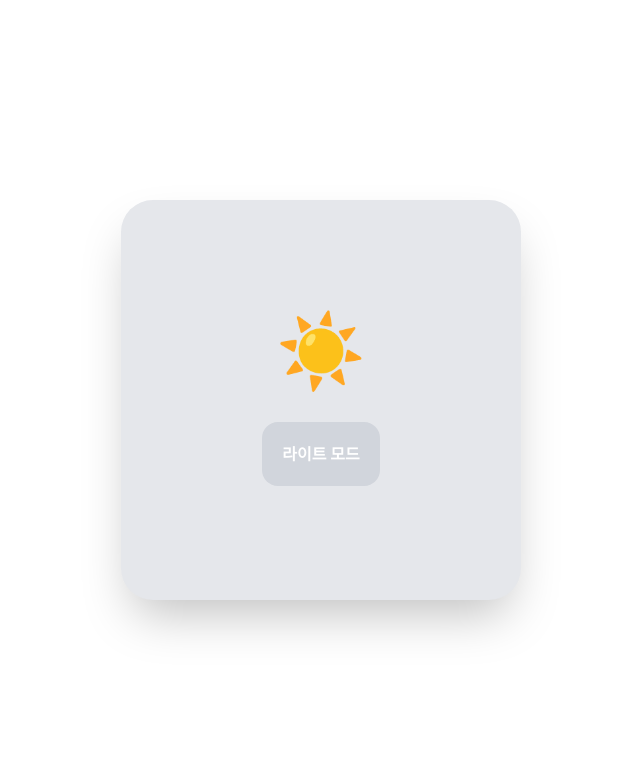
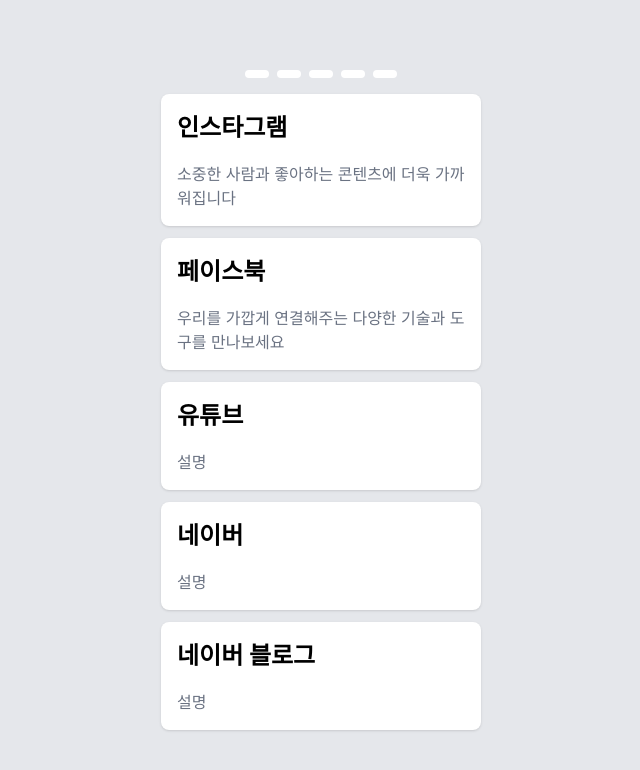
Before and after one commit to yuna950/base_react_26_06_29, a React (Vite) app: page / in a window 1280 px wide. Shown: the top 770 px of the page, without its empty margins (319-959 px from the left). Built offline with nearby package versions, Linux system fonts and the light colour scheme.

Commit message:
07_07_필터

```diff
--- a/src/main.jsx
+++ b/src/main.jsx
@@ -1,19 +1,27 @@
 import { StrictMode } from "react";
 import { createRoot } from "react-dom/client";
-// import Day01 from "./pages/day01/Day01";
-// import Day02 from "./pages/day02/Day02";
-// import Day03 from "./pages/day03/Day03";
+import Day01 from "./pages/day01/Day01";
+import Day02 from "./pages/day02/Day02";
+import Day03 from "./pages/day03/Day03";
 import Day04 from "./pages/dsy04/Day04";
 import "./style/index.css";
+import Day05 from "./pages/day05/Day05";
 
 createRoot(document.getElementById("root")).render(
   <StrictMode>
     {/* jsx 문법 */}
     {/* <day01 /> */}
-    {/* component & props
-    <Day02 /> */}
+
+    {/* component & props */}
+    {/* <Day02 /> */}
+
+    {/* tailwind css */}
     {/* <Day03 /> */}
-    <Day04 />
+
+    {/* hook&state */}
+    {/* <Day04 /> */}
+
+    <Day05 />
   </StrictMode>,
 );
 
--- /dev/null
+++ b/src/pages/day05/Day05.jsx
@@ -0,0 +1,15 @@
+// import Ex01 from "./components/Ex01";
+import Ex02 from "./components/Ex02";
+// import MapEx from "./components/MapEx";
+// import MapEx02 from "./components/MapEx02";
+
+export default function Day05() {
+  return (
+    <div>
+      {/* <MapEx /> */}
+      {/* <MapEx02 /> */}
+      {/* <Ex01 /> */}
+      <Ex02 />
+    </div>
+  );
+}
--- /dev/null
+++ b/src/pages/day05/components/Ex01.jsx
@@ -0,0 +1,30 @@
+// *문제
+// => 배열 데이터의 값을 사용하여 링크를 클릭하면 해당 페이지로 이동되게 만들기
+// => 배열 제작 : 고유값, 타이틀, 설명, 링크
+// => 배열 요소는 5개 이상
+// ex) sns 사이트 모음 1. 네이버 2. 인스타 3. 유튜브 4. 틱톡 5. 페이스북 (클릭하면 해당 링크로 보내지게)
+
+import datas from "../data/data";
+
+export default function Ex01() {
+  return (
+    <div className="h-screen flex items-center justify-center bg-gray-200">
+      <ul className="space-y-[15px] p-10">
+        {datas.map((data) => (
+          <li
+            key={data.id}
+            className="w-[300px]  bg-gray-100 hover:bg-gray-300 transition p-4 rounded-lg border border-gray-300 text-gray active:scale-95 text-center  "
+          >
+            <a
+              href={data.url}
+              className="space-y-5 flex flex-col justify-center items-center"
+            >
+              <h2 className="font-bold text-2xl">{data.name}</h2>
+              <p>{data.disc}</p>
+            </a>
+          </li>
+        ))}
+      </ul>
+    </div>
+  );
+}
--- /dev/null
+++ b/src/pages/day05/components/Ex02.jsx
@@ -0,0 +1,100 @@
+import { useState } from "react";
+import { dataEx } from "../data/data";
+
+export default function Ex02() {
+  // 전체 클릭 -> 데이터 배열 전체 반환
+  // 특정 탭 메뉴 클릭 -> 해당 탭 메뉴의 이름에 맞는 데이터를 필터링 하여 반환
+  const [filter, setFilter] = useState("all");
+
+  const filterList =
+    filter === "all"
+      ? dataEx
+      : dataEx.filter((item) => item.category === filter);
+
+  return (
+    <div className="h-screen flex flex-col items-center justify-center bg-gray-200 space-y-4">
+      {/* 버튼 */}
+      <div className="flex gap-2">
+        {dataEx.map((tabMenu) => (
+          <button
+            onClick={() => setFilter(tabMenu.filterName)}
+            className={`
+            px-3
+            py-1
+            rounded
+            ${filter === tabMenu.filterName ? "bg-red-500 text-white" : "bg-white text-black"}
+            cursor-pointer
+            `}
+          >
+            {tabMenu.title}
+          </button>
+        ))}
+        {/* <button
+          onClick={() => setFilter("all")}
+          className={`
+            px-3
+            py-1
+            rounded
+            ${filter === "all" ? "bg-red-500 text-white" : "bg-white text-black"}
+            cursor-pointer
+            `}
+        >
+          전체
+        </button>
+
+        <button
+          onClick={() => setFilter("portal")}
+          className={`
+                px-3
+                py-1
+                rounded
+               ${filter === "portal" ? "bg-red-500 text-white" : "bg-white text-black"}
+                cursor-pointer
+            `}
+        >
+          포털
+        </button>
+
+        <button
+          onClick={() => setFilter("video")}
+          className={`
+                px-3
+                py-1
+                rounded
+               ${filter === "video" ? "bg-red-500 text-white" : "bg-white text-black"}
+                cursor-pointer
+            `}
+        >
+          영상
+        </button>
+
+        <button
+          onClick={() => setFilter("sns")}
+          className={`
+                px-3
+                py-1
+                rounded
+               ${filter === "sns" ? "bg-red-500 text-white" : "bg-white text-black"}
+                cursor-pointer
+            `}
+        >
+          sns
+        </button> */}
+      </div>
+
+      {/* 컨텐츠 */}
+      <div className="w-80 space-y-3">
+        {filterList.map((item) => (
+          <a
+            key={item.id}
+            href={item.url}
+            className="block bg-white p-4 rounded-lg shadow cursor-pointer"
+          >
+            <h2 className="text-[24px] font-bold">{item.name}</h2>
+            <p className="text-gray-500 mt-4">{item.disc}</p>
+          </a>
+        ))}
+      </div>
+    </div>
+  );
+}
--- /dev/null
+++ b/src/pages/day05/components/MapEx.jsx
@@ -0,0 +1,17 @@
+export default function MapEx() {
+  const arrs = [1, 2, 3, 4, 5];
+
+  // map은 배열에만 사용 가능
+  //   arrs.map((num) => console.log(`숫자 : ${num}`));
+  //   => map은 배열을 순회하면서 각 요소를 변환하여 새로운 배열을 반환함
+
+  return (
+    <div>
+      {arrs.map((num) => (
+        <h2 key={num}>숫자 : {num} 💖 </h2>
+        // => key = 배열 안에 있는 겹치지 않는 값.
+        // => jsx에서 map을 사용할 때 반드시 key를 써야하며 값으로는 고유값이 지정되어야 함
+      ))}
+    </div>
+  );
+}
--- /dev/null
+++ b/src/pages/day05/components/MapEx02.jsx
@@ -0,0 +1,30 @@
+export default function MapEx02() {
+  const members = [
+    "이준",
+    "정윤아",
+    "박소희",
+    "전소희",
+    "이종춘",
+    "최보미",
+    "이정환",
+  ];
+
+  return (
+    <div className="h-screen flex items-center justify-center bg-gray-300 px-6">
+      <div className="bg-white p-6 rounded-lg shadow-2xl w-64 ">
+        <h2 className="text-xl font-bold mb-4 text-center">회원목록</h2>
+
+        <ul className="space-y-[15px]">
+          {members.map((member) => (
+            <li
+              key={member}
+              className="bg-gray-100 hover:bg-gray-300 transition px-4 py-2 rounded-lg border border-gray-300 text-gray active:scale-95"
+            >
+              {member}님
+            </li>
+          ))}
+        </ul>
+      </div>
+    </div>
+  );
+}
--- /dev/null
+++ b/src/pages/day05/data/data.js
@@ -0,0 +1,98 @@
+export const datas = [
+  {
+    id: 0,
+    name: "인스타그램",
+    disc: "소중한 사람과 좋아하는 콘텐츠에 더욱 가까워집니다",
+    url: "https://www.instagram.com/",
+    category: "sns",
+  },
+  {
+    id: 1,
+    name: "페이스북",
+    disc: "우리를 가깝게 연결해주는 다양한 기술과 도구를 만나보세요",
+    url: "https://www.facebook.com/",
+    category: "sns",
+  },
+  {
+    id: 2,
+    name: "유튜브",
+    disc: "설명",
+    url: "https://www.youtube.com/",
+    category: "sns",
+  },
+  {
+    id: 3,
+    name: "네이버 카페",
+    disc: "설명",
+    url: "https://section.cafe.naver.com/ca-fe/home",
+    category: "sns",
+  },
+  {
+    id: 4,
+    name: "네이버 블로그",
+    disc: "설명",
+    url: "https://section.blog.naver.com/BlogHome.naver?directoryNo=0&currentPage=1&groupId=0",
+    category: "sns",
+  },
+];
+
+export const dataEx = [
+  {
+    id: 0,
+    name: "인스타그램",
+    disc: "소중한 사람과 좋아하는 콘텐츠에 더욱 가까워집니다",
+    url: "https://www.instagram.com/",
+    category: "sns",
+  },
+  {
+    id: 1,
+    name: "페이스북",
+    disc: "우리를 가깝게 연결해주는 다양한 기술과 도구를 만나보세요",
+    url: "https://www.facebook.com/",
+    category: "sns",
+  },
+  {
+    id: 2,
+    name: "유튜브",
+    disc: "설명",
+    url: "https://www.youtube.com/",
+    category: "video",
+  },
+  {
+    id: 3,
+    name: "네이버",
+    disc: "설명",
+    url: "https://naver.com",
+    category: "portal",
+  },
+  {
+    id: 4,
+    name: "네이버 블로그",
+    disc: "설명",
+    url: "https://section.blog.naver.com/BlogHome.naver?directoryNo=0&currentPage=1&groupId=0",
+    category: "sns",
+  },
+];
+
+const tabMenu = [
+  {
+    id: 0,
+    title: "전체",
+    filterName: "all",
+  },
+  {
+    id: 1,
+    title: "포털",
+    filterName: "portal",
+  },
+  {
+    id: 2,
+    title: "영상",
+    filterName: "video",
+  },
+  {
+    id: 3,
+    title: "sns",
+    filterName: "sns",
+  },
+];
--- a/src/pages/dsy04/components/StateEx01.jsx
+++ b/src/pages/dsy04/components/StateEx01.jsx
@@ -29,7 +29,7 @@
 
   const plusHandler = () => setNum((prev) => prev + 1);
   const minusHandler = () => setNum((prev) => prev - 1);
-  // 이전값 => 변경값
+  // 기본값 => 변경값
 
   return (
     <div className="h-screen flex items-center justify-center bg-gray-200">
```
